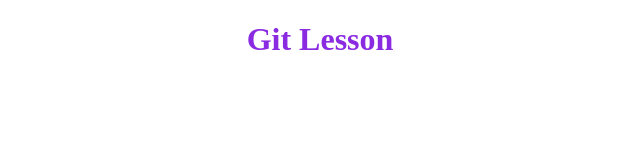
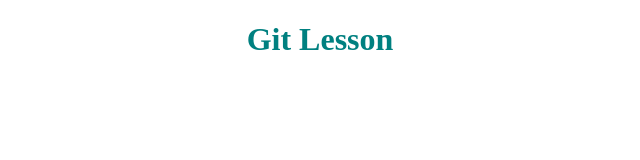
Before and after one commit to kikicod3r/Plus-Weather-App-Project, a plain HTML site: page index.html in a window 1280 px wide. Shown: the whole page, without its empty margins (320-960 px from the left). Drawn offline with Linux system fonts and the light colour scheme.

Commit message:
Added CSS and linked to HTML

```diff
--- a/index.html
+++ b/index.html
@@ -5,12 +5,7 @@
     <meta http-equiv="X-UA-Compatible" content="IE=edge" />
     <meta name="viewport" content="width=>, initial-scale=1.0" />
     <title>Document</title>
-    <style>
-      h1 {
-        text-align: center;
-        color: blueviolet;
-      }
-    </style>
+    <link rel="stylesheet" href="style.css" />
   </head>
   <body>
     <h1>Git Lesson</h1>
--- /dev/null
+++ b/style.css
@@ -0,0 +1,4 @@
+h1 {
+  text-align: center;
+  color: teal;
+}
```
